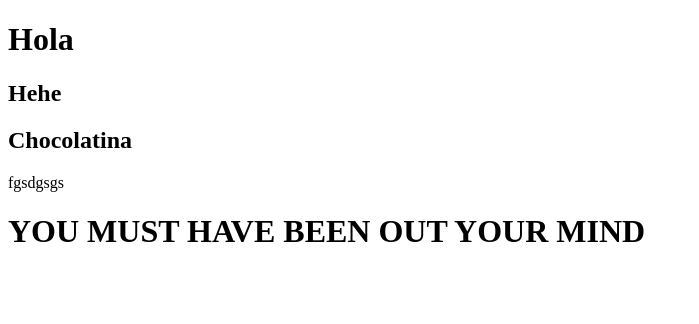
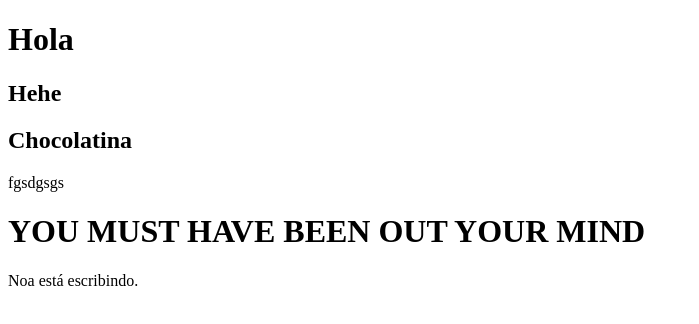
Before and after one commit to minyavasaiel/ClaseDAW-Raul, a plain HTML site: page index.html in a window 1280 px wide. Shown: the whole page, without its empty margins (0-699 px from the left). Drawn offline with Linux system fonts and the light colour scheme.

Commit message:
cambios de Noa

```diff
--- a/index.html
+++ b/index.html
@@ -12,5 +12,6 @@
     <h2>Chocolatina</h2>
     <p>fgsdgsgs</p>
     <h1>YOU MUST HAVE BEEN OUT YOUR MIND</h1>
+    <p>Noa está escribindo.</p>
 </body>
 </html>
```
